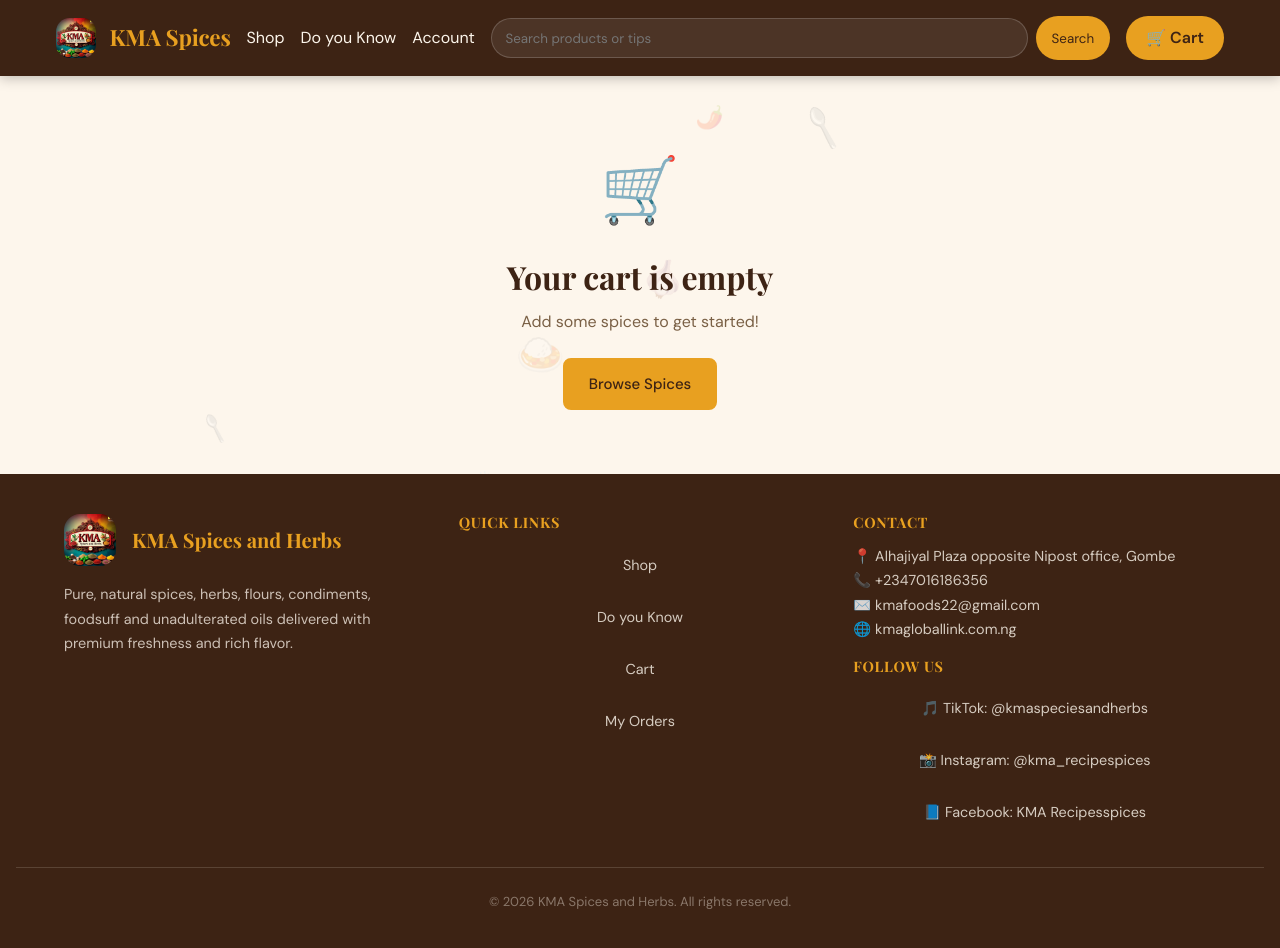
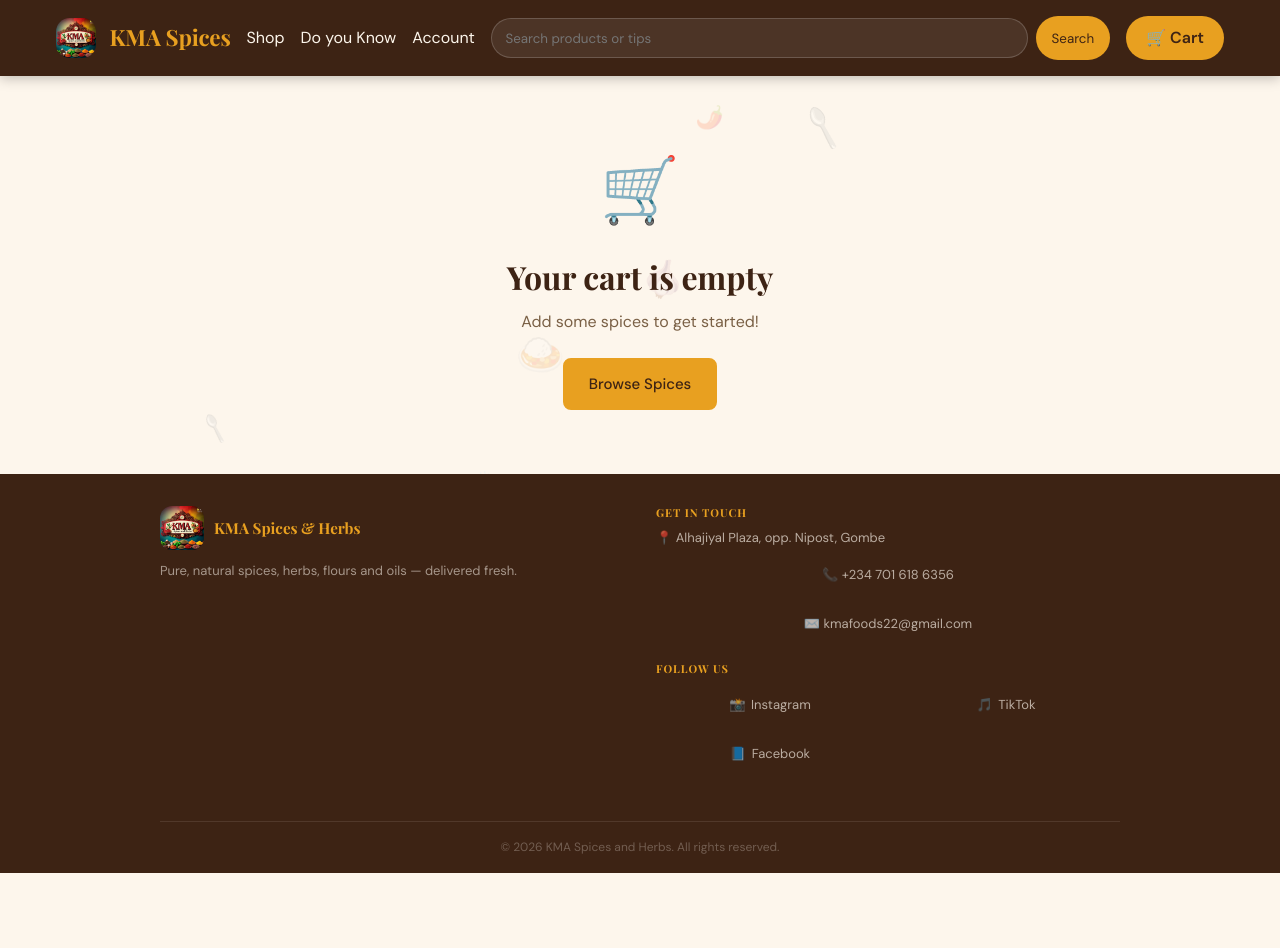
Before and after one commit to muwatta/spices_shop, a Next.js app: page /cart in a window 1280 px wide. Shown: the top 948 px of the page. After the commit the page ends 873 px from the top, so only its background shows below. Built offline with nearby package versions, Linux system fonts and the light colour scheme; a web font is replaced by a local one.

Commit message:
Add email verification and order status emails

```diff
--- a/src/components/layout/Footer.tsx
+++ b/src/components/layout/Footer.tsx
@@ -1,227 +1,216 @@
 import Image from "next/image";
-import Link from "next/link";
 
 export default function Footer() {
   const whatsapp = process.env.NEXT_PUBLIC_WHATSAPP_NUMBER;
+
   return (
-    <footer
-      style={{
-        background: "var(--clr-bark)",
-        color: "var(--clr-cream)",
-        padding: "2.5rem var(--space-md)",
-        marginTop: "auto",
-      }}
-    >
-      <div
-        className="container"
-        style={{
-          display: "grid",
-          gridTemplateColumns: "repeat(auto-fit, minmax(260px, 1fr))",
-          gap: "2rem",
-          marginBottom: "2rem",
-        }}
-      >
-        {/* Brand Column */}
-        <div>
-          <div
-            style={{
-              display: "flex",
-              alignItems: "center",
-              gap: "1rem",
-              marginBottom: "1rem",
-              flexWrap: "wrap",
-            }}
-          >
+    <footer className="footer">
+      <div className="footer__inner">
+        {/* Brand */}
+        <div className="footer__brand">
+          <div className="footer__logo-row">
             <Image
               src="/images/logo.jpg"
               alt="KMA Spices logo"
-              width={52}
-              height={52}
-              style={{ borderRadius: "1rem", objectFit: "cover" }}
+              width={44}
+              height={44}
+              style={{ borderRadius: "0.75rem", objectFit: "cover" }}
             />
-            <h3
-              style={{
-                fontFamily: "var(--font-display)",
-                color: "var(--clr-saffron)",
-                fontSize: "1.25rem",
-                margin: 0,
-              }}
-            >
-              KMA Spices and Herbs
-            </h3>
+            <span className="footer__name">KMA Spices & Herbs</span>
           </div>
-          <p
-            style={{
-              fontSize: "0.9rem",
-              color: "rgba(253,246,236,0.75)",
-              lineHeight: 1.7,
-            }}
-          >
-            Pure, natural spices, herbs, flours, condiments, foodsuff and
-            unadulterated oils delivered with premium freshness and rich flavor.
+          <p className="footer__tagline">
+            Pure, natural spices, herbs, flours and oils — delivered fresh.
           </p>
         </div>
 
-        {/* Quick Links */}
-        <div>
-          <h4
-            style={{
-              marginBottom: "0.75rem",
-              fontSize: "0.9rem",
-              textTransform: "uppercase",
-              letterSpacing: "0.05em",
-              color: "var(--clr-saffron)",
-            }}
+        {/* Contact + Socials */}
+        <div className="footer__contact">
+          <h4 className="footer__heading">Get in Touch</h4>
+
+          <address className="footer__address">
+            <span>📍 Alhajiyal Plaza, opp. Nipost, Gombe</span>
+            <a href="tel:+2347016186356" className="footer__link">
+              📞 +234 701 618 6356
+            </a>
+            <a href="mailto:kmafoods22@gmail.com" className="footer__link">
+              ✉️ kmafoods22@gmail.com
+            </a>
+          </address>
+
+          <h4 className="footer__heading">Follow Us</h4>
+          <div className="footer__socials">
+            <a
+              href="https://www.instagram.com/kma_recipespices"
+              target="_blank"
+              rel="noopener noreferrer"
+              className="footer__social-link"
             >
-            Quick Links
-          </h4>
-          <div
-            style={{ display: "flex", flexDirection: "column", gap: "0.5rem" }}
-          >
-            <Link
-              href="/"
-              style={{ color: "rgba(253,246,236,0.8)", fontSize: "0.9rem" }}
-            >
-              Shop
-            </Link>
-            <Link
-              href="/do-you-know"
-              style={{ color: "rgba(253,246,236,0.8)", fontSize: "0.9rem" }}
-            >
-              Do you Know
-            </Link>
-            <Link
-              href="/cart"
-              style={{ color: "rgba(253,246,236,0.8)", fontSize: "0.9rem" }}
-            >
-              Cart
-            </Link>
-            <Link
-              href="/account"
-              style={{ color: "rgba(253,246,236,0.8)", fontSize: "0.9rem" }}
-            >
-              My Orders
-            </Link>
-          </div>
-        </div>
-
-        {/* Contact & Social */}
-        <div>
-          <h4
-            style={{
-              marginBottom: "0.75rem",
-              fontSize: "0.9rem",
-              textTransform: "uppercase",
-              letterSpacing: "0.05em",
-              color: "var(--clr-saffron)",
-            }}
-          >
-            Contact
-          </h4>
-          <p
-            style={{
-              fontSize: "0.9rem",
-              color: "rgba(253,246,236,0.8)",
-              lineHeight: 1.7,
-              marginBottom: "1rem",
-            }}
-          >
-            📍 Alhajiyal Plaza opposite Nipost office, Gombe
-            <br />
-            📞 +2347016186356
-            <br />
-            ✉️ kmafoods22@gmail.com
-            <br />
-            🌐 kmagloballink.com.ng
-          </p>
-
-          <h4
-            style={{
-              marginBottom: "0.75rem",
-              fontSize: "0.9rem",
-              textTransform: "uppercase",
-              letterSpacing: "0.05em",
-              color: "var(--clr-saffron)",
-            }}
-          >
-            Follow Us
-          </h4>
-          <div
-            style={{ display: "flex", flexDirection: "column", gap: "0.5rem" }}
-          >
+              📸 <span>Instagram</span>
+            </a>
             <a
               href="https://www.tiktok.com/@kmaspeciesandherbs"
               target="_blank"
               rel="noopener noreferrer"
-              style={{
-                color: "rgba(253,246,236,0.8)",
-                fontSize: "0.9rem",
-                textDecoration: "none",
-              }}
+              className="footer__social-link"
             >
-              🎵 TikTok: @kmaspeciesandherbs
+              🎵 <span>TikTok</span>
             </a>
             <a
-              href="https://www.instagram.com/kma_recipespices"
+              href="https://www.facebook.com/KMARecipesspices"
               target="_blank"
               rel="noopener noreferrer"
-              style={{
-                color: "rgba(253,246,236,0.8)",
-                fontSize: "0.9rem",
-                textDecoration: "none",
-              }}
+              className="footer__social-link"
             >
-              📸 Instagram: @kma_recipespices
+              📘 <span>Facebook</span>
             </a>
-            <a
-              href="https://www.facebook.com/KMA Recipesspices"
-              target="_blank"
-              rel="noopener noreferrer"
-              style={{
-                color: "rgba(253,246,236,0.8)",
-                fontSize: "0.9rem",
-                textDecoration: "none",
-              }}
-            >
-              📘 Facebook: KMA Recipesspices
-            </a>
-          </div>
-
             {whatsapp && (
               <a
                 href={`https://wa.me/${whatsapp}`}
                 target="_blank"
                 rel="noopener noreferrer"
-              style={{
-                display: "inline-flex",
-                alignItems: "center",
-                gap: "0.5rem",
-                background: "#25D366",
-                color: "white",
-                padding: "0.5rem 1rem",
-                borderRadius: "var(--radius-full)",
-                fontSize: "0.875rem",
-                fontWeight: 600,
-                marginTop: "1rem",
-                textDecoration: "none",
-              }}
+                className="footer__social-link footer__social-link--whatsapp"
               >
-              💬 WhatsApp Us
+                💬 <span>WhatsApp</span>
               </a>
             )}
           </div>
         </div>
-      <div
-        style={{
-          borderTop: "1px solid rgba(253,246,236,0.15)",
-          paddingTop: "1.5rem",
-          textAlign: "center",
-          fontSize: "0.8125rem",
-          color: "rgba(253,246,236,0.4)",
-        }}
-      >
+      </div>
+
+      <div className="footer__bottom">
         © {new Date().getFullYear()} KMA Spices and Herbs. All rights reserved.
       </div>
+
+      <style>{`
+        .footer {
+          background: var(--clr-bark);
+          color: var(--clr-cream);
+          padding: 2rem 1.25rem 0;
+          margin-top: auto;
+        }
+
+        /* ── Layout: single col → 2 col at 480px ── */
+        .footer__inner {
+          display: grid;
+          grid-template-columns: 1fr;
+          gap: 1.5rem;
+          padding-bottom: 1.75rem;
+          max-width: 960px;
+          margin: 0 auto;
+        }
+
+        @media (min-width: 480px) {
+          .footer__inner {
+            grid-template-columns: 1fr 1fr;
+            gap: 2rem;
+            align-items: start;
+          }
+        }
+
+        /* ── Brand ── */
+        .footer__logo-row {
+          display: flex;
+          align-items: center;
+          gap: 0.625rem;
+          margin-bottom: 0.625rem;
+        }
+
+        .footer__name {
+          font-family: var(--font-display);
+          color: var(--clr-saffron);
+          font-size: 0.95rem;
+          font-weight: 700;
+          line-height: 1.3;
+        }
+
+        .footer__tagline {
+          font-size: 0.8125rem;
+          color: rgba(253, 246, 236, 0.55);
+          line-height: 1.65;
+        }
+
+        /* ── Contact column ── */
+        .footer__contact {
+          display: flex;
+          flex-direction: column;
+        }
+
+        .footer__heading {
+          font-size: 0.6875rem;
+          text-transform: uppercase;
+          letter-spacing: 0.09em;
+          color: var(--clr-saffron);
+          font-weight: 700;
+          margin-bottom: 0.5rem;
+        }
+
+        .footer__heading + * {
+          margin-bottom: 1rem;
+        }
+
+        .footer__address {
+          display: flex;
+          flex-direction: column;
+          gap: 0.3rem;
+          font-size: 0.8125rem;
+          color: rgba(253, 246, 236, 0.65);
+          font-style: normal;
+        }
+
+        .footer__link {
+          color: rgba(253, 246, 236, 0.65);
+          font-size: 0.8125rem;
+          text-decoration: none;
+          font-style: normal;
+          transition: color 150ms ease;
+        }
+
+        .footer__link:hover {
+          color: var(--clr-saffron);
+        }
+
+        /* ── Socials: always 2 columns ── */
+        .footer__socials {
+          display: grid;
+          grid-template-columns: 1fr 1fr;
+          gap: 0.35rem 0.5rem;
+        }
+
+        .footer__social-link {
+          display: flex;
+          align-items: center;
+          gap: 0.35rem;
+          font-size: 0.8125rem;
+          color: rgba(253, 246, 236, 0.65);
+          text-decoration: none;
+          padding: 0.35rem 0.5rem;
+          border-radius: var(--radius-sm);
+          transition: color 150ms ease, background 150ms ease;
+          white-space: nowrap;
+        }
+
+        .footer__social-link:hover {
+          color: var(--clr-saffron);
+          background: rgba(232, 160, 32, 0.08);
+        }
+
+        .footer__social-link--whatsapp { color: #4ade80; }
+        .footer__social-link--whatsapp:hover {
+          color: #4ade80;
+          background: rgba(37, 211, 102, 0.08);
+        }
+
+        /* ── Bottom bar ── */
+        .footer__bottom {
+          border-top: 1px solid rgba(253, 246, 236, 0.1);
+          padding: 1rem 1.25rem;
+          text-align: center;
+          font-size: 0.75rem;
+          color: rgba(253, 246, 236, 0.28);
+          max-width: 960px;
+          margin: 0 auto;
+        }
+      `}</style>
     </footer>
   );
 }
```
Also changed, not shown: src/app/signup/page.tsx (+7 -1 lines), 1 other file (tests, documents, lock files or other folders). Lines whose indentation alone changed are shown as unchanged.
